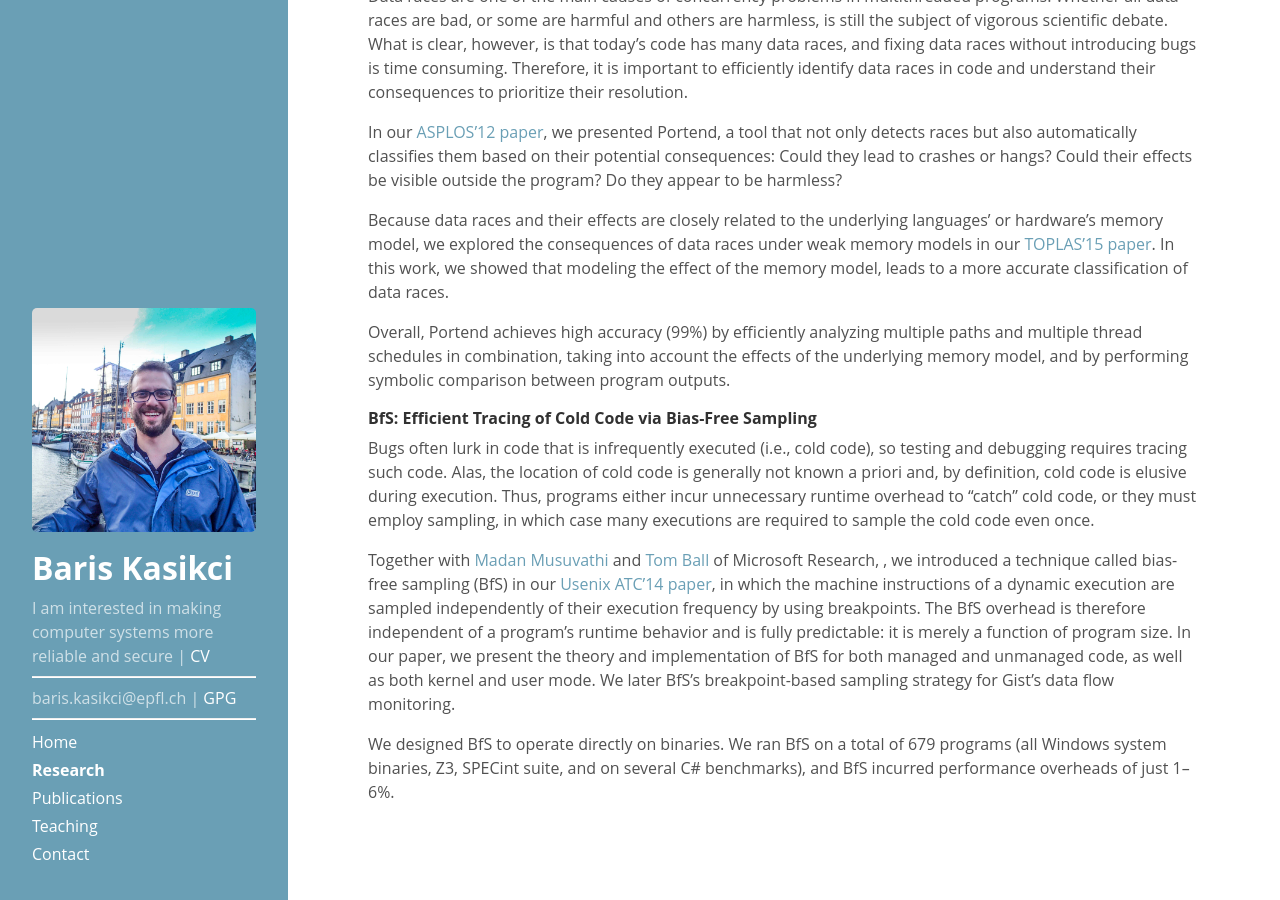
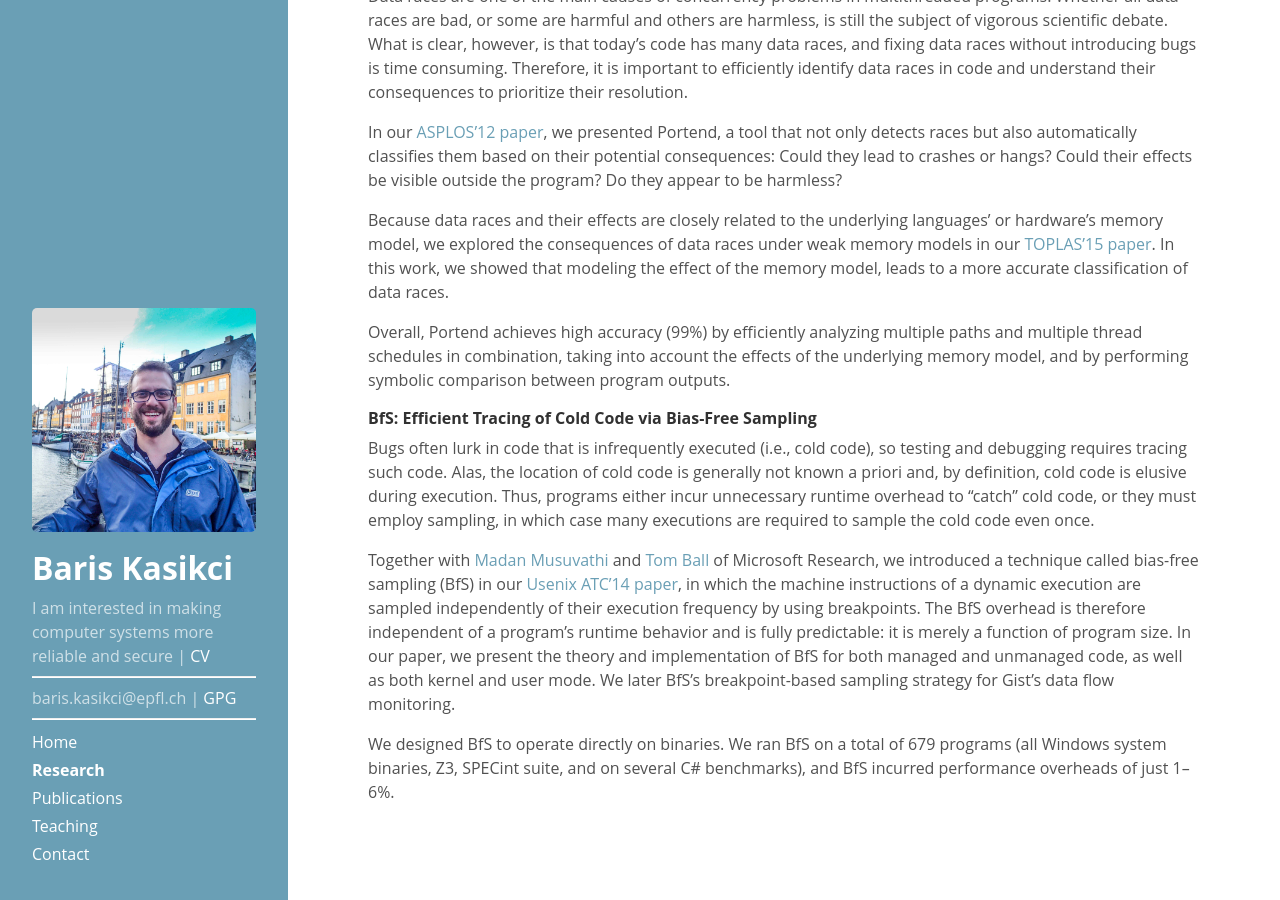
Before and after one commit to kasikci/kasikci.github.io, a Jekyll site: the page built from research.md, in a window 1280 px wide and 900 px high, scrolled down 1314 px. Built offline with Jekyll 4.4.1, drawn with Linux system fonts in a browser that asks for light colours; Markdown is read by kramdown in place of the engine named in the settings.

Commit message:
remove extraneous comma

```diff
--- a/research.md
+++ b/research.md
@@ -45,6 +45,6 @@ Overall, Portend achieves high accuracy (99%) by efficiently analyzing multiple
 
 Bugs often lurk in code that is infrequently executed (i.e., cold code), so testing and debugging requires tracing such code. Alas, the location of cold code is generally not known a priori and, by definition, cold code is elusive during execution. Thus, programs either incur unnecessary runtime overhead to “catch” cold code, or they must employ sampling, in which case many executions are required to sample the cold code even once.
 
-Together with [Madan Musuvathi](http://research.microsoft.com/en-us/people/madanm/) and [Tom Ball](http://research.microsoft.com/en-us/people/tball/) of Microsoft Research, , we introduced a technique called bias-free sampling (BfS) in our [Usenix ATC'14 paper](http://dslab.epfl.ch/pubs/bfs.pdf), in which the machine instructions of a dynamic execution are sampled independently of their execution frequency by using breakpoints. The BfS overhead is therefore independent of a program’s runtime behavior and is fully predictable: it is merely a function of program size. In our paper, we present the theory and implementation of BfS for both managed and unmanaged code, as well as both kernel and user mode. We later BfS's breakpoint-based sampling strategy for Gist's data flow monitoring.
+Together with [Madan Musuvathi](http://research.microsoft.com/en-us/people/madanm/) and [Tom Ball](http://research.microsoft.com/en-us/people/tball/) of Microsoft Research, we introduced a technique called bias-free sampling (BfS) in our [Usenix ATC'14 paper](http://dslab.epfl.ch/pubs/bfs.pdf), in which the machine instructions of a dynamic execution are sampled independently of their execution frequency by using breakpoints. The BfS overhead is therefore independent of a program’s runtime behavior and is fully predictable: it is merely a function of program size. In our paper, we present the theory and implementation of BfS for both managed and unmanaged code, as well as both kernel and user mode. We later BfS's breakpoint-based sampling strategy for Gist's data flow monitoring.
 
 We designed BfS to operate directly on binaries. We ran BfS on a total of 679 programs (all Windows system binaries, Z3, SPECint suite, and on several C# benchmarks), and BfS incurred performance overheads of just 1–6%.
```
